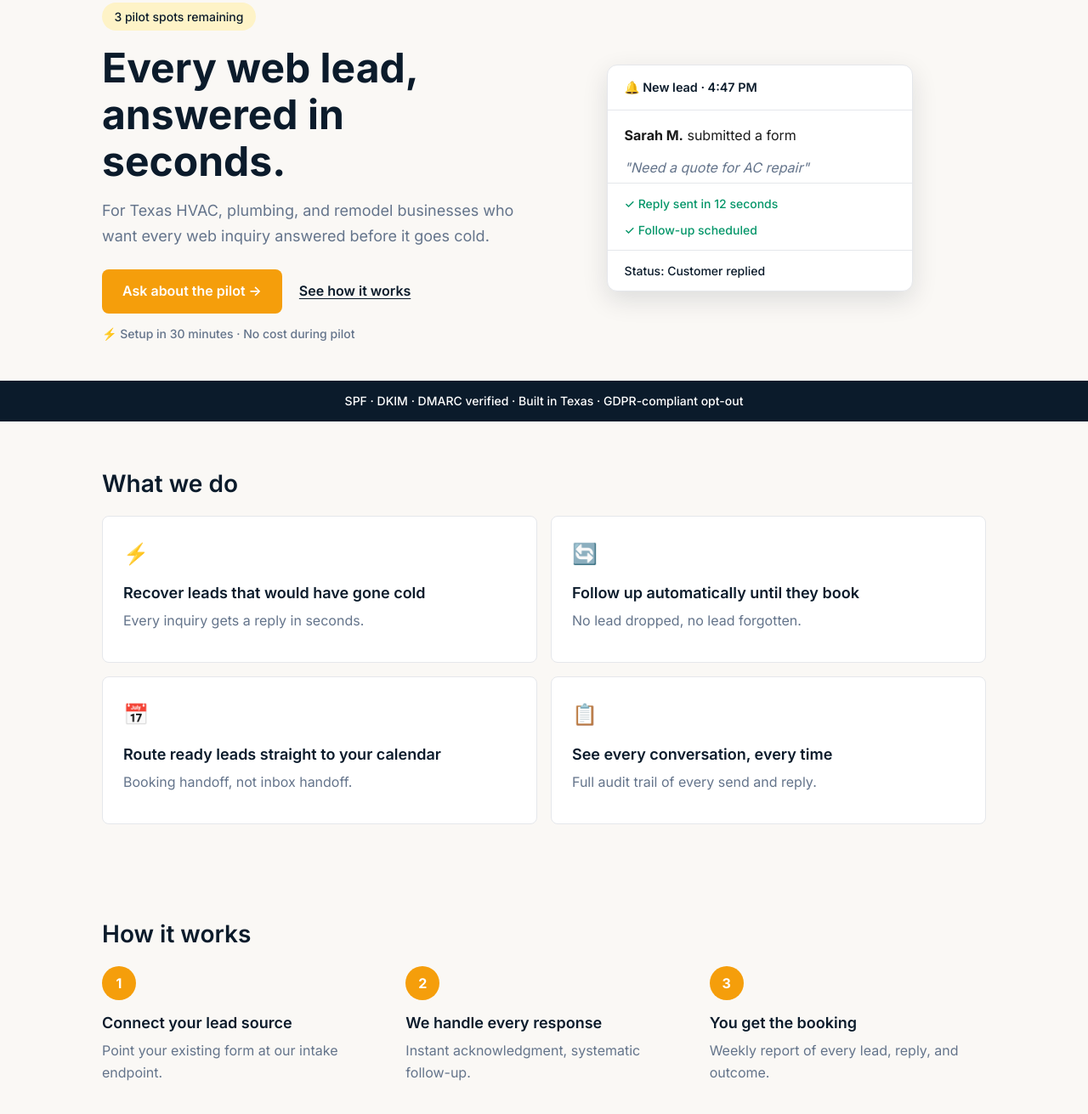
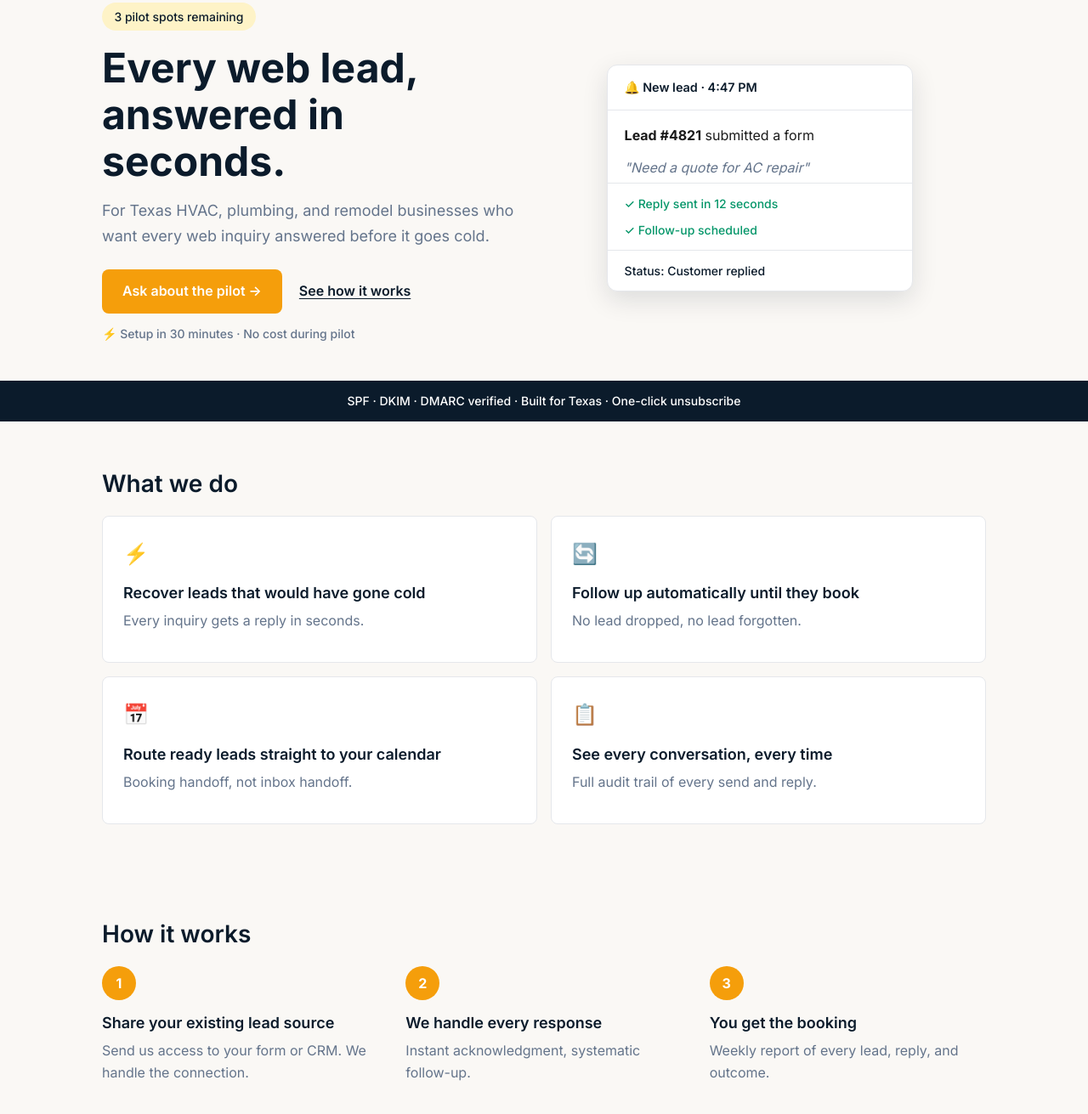
Before and after one commit to victorikechukwuattansey-freelance/n8n-lead-recovery, a website: page website/public/index.html in a window 1280 px wide. Shown: the part 69-1380 px from the top of the page at 85% size. Drawn offline with Linux system fonts and the light colour scheme.

Commit message:
chore(website): copy polish — trust bar, step 1, FAQ Q1, mockup label

```diff
--- a/website/public/index.html
+++ b/website/public/index.html
@@ -231,7 +231,7 @@
         <div class="mockup">
           <div class="mockup-head">🔔 New lead · 4:47 PM</div>
           <div class="mockup-body">
-            <p><strong>Sarah M.</strong> submitted a form</p>
+            <p><strong>Lead #4821</strong> submitted a form</p>
             <p class="quote">&quot;Need a quote for AC repair&quot;</p>
           </div>
           <ul class="mockup-checks">
@@ -244,7 +244,7 @@
     </div>
   </header>
 
-  <div class="trustbar">SPF · DKIM · DMARC verified · Built in Texas · GDPR-compliant opt-out</div>
+  <div class="trustbar">SPF · DKIM · DMARC verified · Built for Texas · One-click unsubscribe</div>
 
   <main class="container">
     <section>
@@ -278,8 +278,8 @@
       <div class="steps">
         <div class="step">
           <div class="step-num">1</div>
-          <h3>Connect your lead source</h3>
-          <p>Point your existing form at our intake endpoint.</p>
+          <h3>Share your existing lead source</h3>
+          <p>Send us access to your form or CRM. We handle the connection.</p>
         </div>
         <div class="step">
           <div class="step-num">2</div>
@@ -306,7 +306,7 @@
       <h2>FAQ</h2>
       <details>
         <summary>How long does setup take?</summary>
-        <p>30 minutes. You connect your existing form; we handle everything else.</p>
+        <p>We connect in under 30 minutes. You give us read access to your existing form; we handle everything else.</p>
       </details>
       <details>
         <summary>What does it cost during the pilot?</summary>
```
